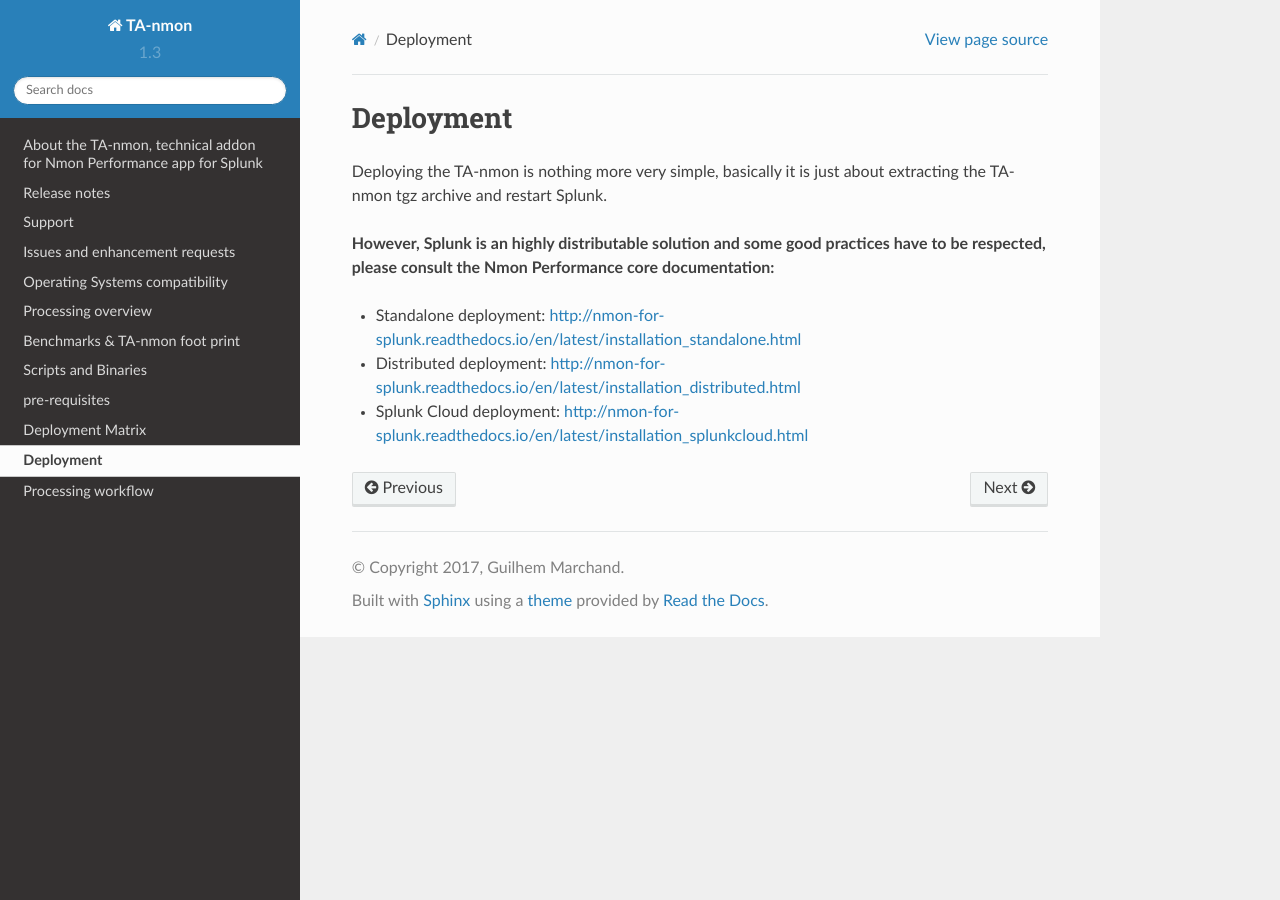
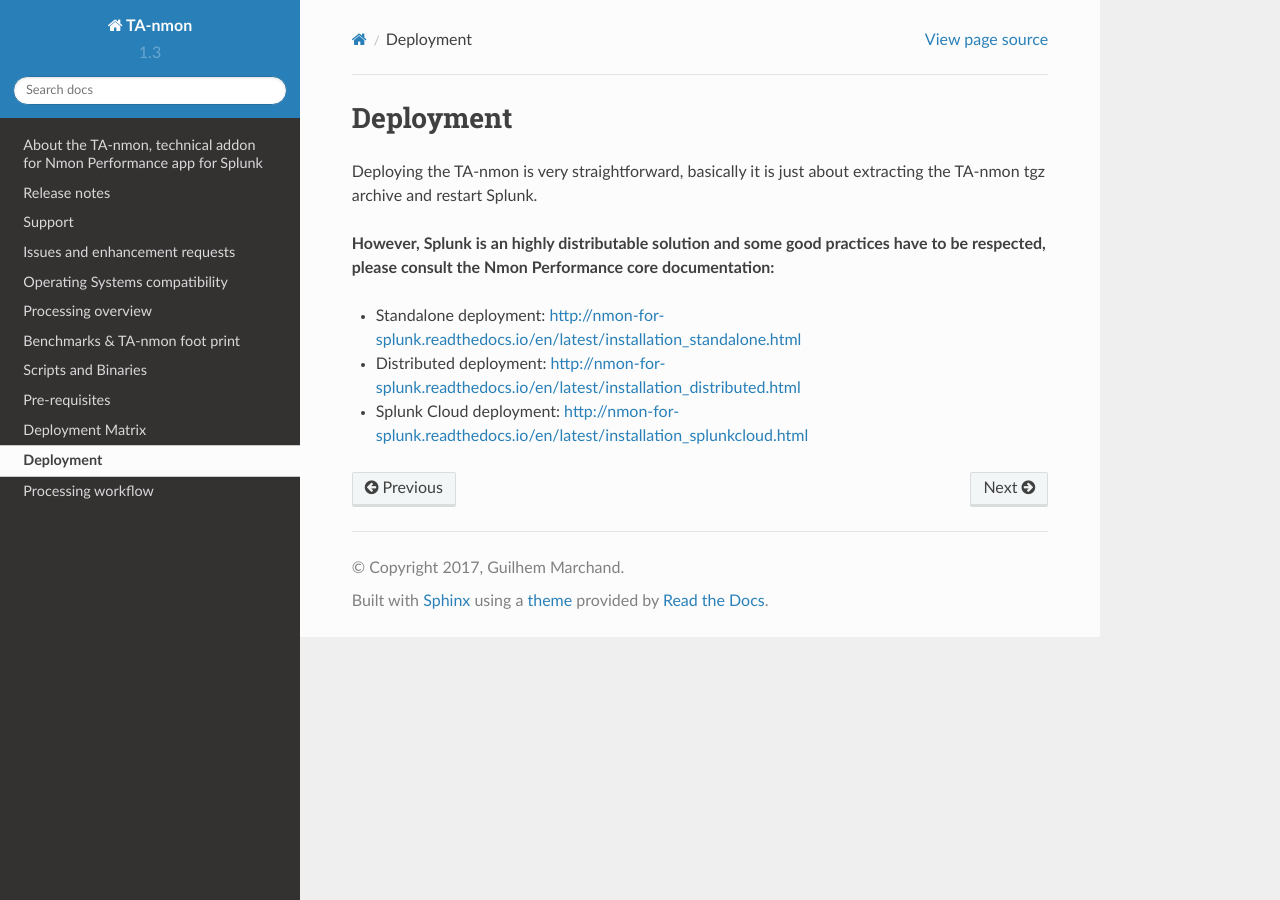
Before and after one commit to guilhemmarchand/TA-nmon, a Sphinx documentation site: the page built from docs/deployment.rst, in a window 1280 px wide. Built offline with Sphinx 7.4.7 and the Read the Docs theme 2.0.0, drawn with Linux system fonts in a browser that asks for light colours.

```diff
--- a/docs/deployment.rst
+++ b/docs/deployment.rst
@@ -2,7 +2,7 @@
 Deployment
 ##########
 
-Deploying the TA-nmon is nothing more very simple, basically it is just about extracting the TA-nmon tgz archive and restart Splunk.
+Deploying the TA-nmon is very straightforward, basically it is just about extracting the TA-nmon tgz archive and restart Splunk.
 
 **However, Splunk is an highly distributable solution and some good practices have to be respected, please consult the Nmon Performance core documentation:**
 
--- a/docs/os_compatibility.rst
+++ b/docs/os_compatibility.rst
@@ -19,7 +19,7 @@ OS compatibility
 OS certification
 ================
 
-**Here is a non exhaustive list of systems and version that the TA-nmon is been extensively qualified:**
+**Here is a non exhaustive list of systems and version that the TA-nmon is being intensively qualified:**
 
 **IBM AIX:**
 
--- a/docs/requirements.rst
+++ b/docs/requirements.rst
@@ -1,5 +1,5 @@
 ##############
-pre-requisites
+Pre-requisites
 ##############
 
 **The pre-requisites to run the TA-nmon are quite simple:**
```
Also changed, not shown: docs/external.rst (added).
